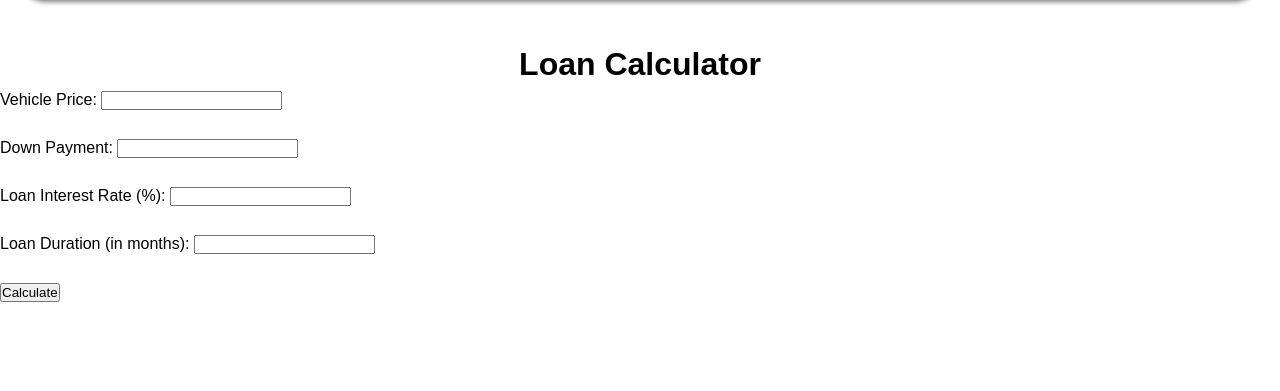
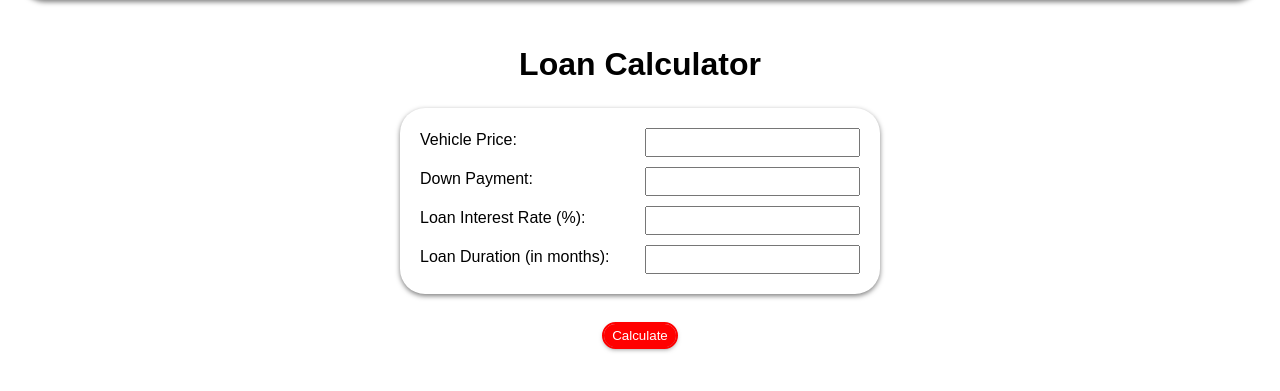
Before and after one commit to cskevhho/york-lions, a Flask app: page /loan-calculator/ in a window 1280 px wide. Shown: the part 88-479 px from the top of the page. Run offline with Flask 3, Linux system fonts and the light colour scheme.

Commit message:
Beautified loan calculator

```diff
--- a/yorklions/routes/cart/submit.py
+++ b/yorklions/routes/cart/submit.py
@@ -55,5 +55,5 @@ def submit_order():
     if "cart" in session:
         session.pop("cart")
     delete_guest_users()
-    # should return redirect for confirmedorder.html
+    # should return redirect for confirmed-order.html
     return redirect(url_for("confirmedorder.confirmed", po_id=po_id))
--- a/yorklions/routes/confirmedorder.py
+++ b/yorklions/routes/confirmedorder.py
@@ -24,4 +24,4 @@ def confirmed(po_id):
     if request.method == "POST":
         flash("Order confirmed! Bookmark this page to watch its status.", "success")
 
-    return render_template("confirmedorder.html", po=po, address=address)
+    return render_template("confirmed-order.html", po=po, address=address)
--- a/yorklions/routes/loancalc.py
+++ b/yorklions/routes/loancalc.py
@@ -14,6 +14,6 @@ def loan_calculator():
         monthly_interest = (loan_interest_rate / 100) / 12
         monthlypayment = remaining_loan_amount * (monthly_interest/(1-(1+monthly_interest) ** - loan_duration))
         monthlypayment = round(monthlypayment, 2)
-        return render_template('loancalculator.html', monthly_payment=monthlypayment)
+        return render_template('loan-calculator.html', monthly_payment=monthlypayment)
 
-    return render_template('loancalculator.html')
+    return render_template('loan-calculator.html')
--- /dev/null
+++ b/yorklions/static/stylesheets/loan-calculator.css
@@ -0,0 +1,33 @@
+h2 {
+    text-align: center;
+}
+
+input, select {
+    padding: 5px;
+    width: 100%;
+}
+
+.button {
+    width: fit-content;
+    margin: 20px auto 40px auto;
+}
+
+.form_grid {
+    display: grid;
+    grid-template-columns: 50% 50%;
+    gap: 10px 10px;
+}
+
+.wide {
+    display: flex;
+    flex-direction: column;
+}
+
+.floating_box {
+    padding: 20px 30px 20px 20px;
+    margin-top: 20px;
+}
+
+.centred_content_wrapper {
+    width: 480px;
+}
--- /dev/null
+++ b/yorklions/templates/loan-calculator.html
@@ -0,0 +1,31 @@
+{% extends "layout.html" %}
+
+{% block stylesheet %}
+  <link rel="stylesheet" href="{{ url_for('static', filename='stylesheets/loan-calculator.css') }}">
+{% endblock stylesheet %}
+
+{% block content %}
+<div class="centred_content_wrapper">
+  <h1>Loan Calculator</h1>
+    <form id="loanCalculator" action="{{ url_for('loancalc.loan_calculator') }}", method="post">
+      <div class="form_grid floating_box">
+        <label for="vehiclePrice">Vehicle Price:</label>
+        <input type="number" id="vehiclePrice" name="vehiclePrice" required>
+        <label for="downPayment">Down Payment:</label>
+        <input type="number" id="downPayment" name="downPayment" required>
+        <label for="loanInterestRate">Loan Interest Rate (%):</label>
+        <input type="number" id="loanInterestRate" name="loanInterestRate" step="0.01" required>
+        <label for="loanDuration">Loan Duration (in months):</label>
+        <input type="number" id="loanDuration" name="loanDuration" required>
+      </div>
+      <div class="wide">
+        <input type="submit" value="Calculate" class="button">
+      </div>
+    </form>
+
+  {% if monthly_payment %}
+      <h2>Monthly Payment: ${{ "{:,.2f}".format(monthly_payment) }}</h2>
+  {% endif %}
+</div>
+
+{% endblock content %}
--- a/yorklions/templates/loancalculator.html
+++ /dev/null
@@ -1,24 +0,0 @@
-{% extends "layout.html" %}
-{% block content %}
-<h1>Loan Calculator</h1>
-  <form id="loanCalculator" action="{{ url_for('loancalc.loan_calculator') }}", method="post">
-    <label for="vehiclePrice">Vehicle Price:</label>
-    <input type="number" id="vehiclePrice" name="vehiclePrice" required>
-    <br><br>
-    <label for="downPayment">Down Payment:</label>
-    <input type="number" id="downPayment" name="downPayment" required>
-    <br><br>
-    <label for="loanInterestRate">Loan Interest Rate (%):</label>
-    <input type="number" id="loanInterestRate" name="loanInterestRate" step="0.01" required>
-    <br><br>
-    <label for="loanDuration">Loan Duration (in months):</label>
-    <input type="number" id="loanDuration" name="loanDuration" required>
-    <br><br>
-    <input type="submit" value="Calculate">
-  </form>
-
-{% if monthly_payment %}
-    <h2>Monthly Payment: ${{ monthly_payment }}</h2>
-{% endif %}
-
-{% endblock content %}
```
Also changed, not shown: yorklions/static/stylesheets/checkout.css (line endings or trailing spaces), yorklions/templates/confirmed-order.html (renamed from yorklions/templates/confirmedorder.html).
